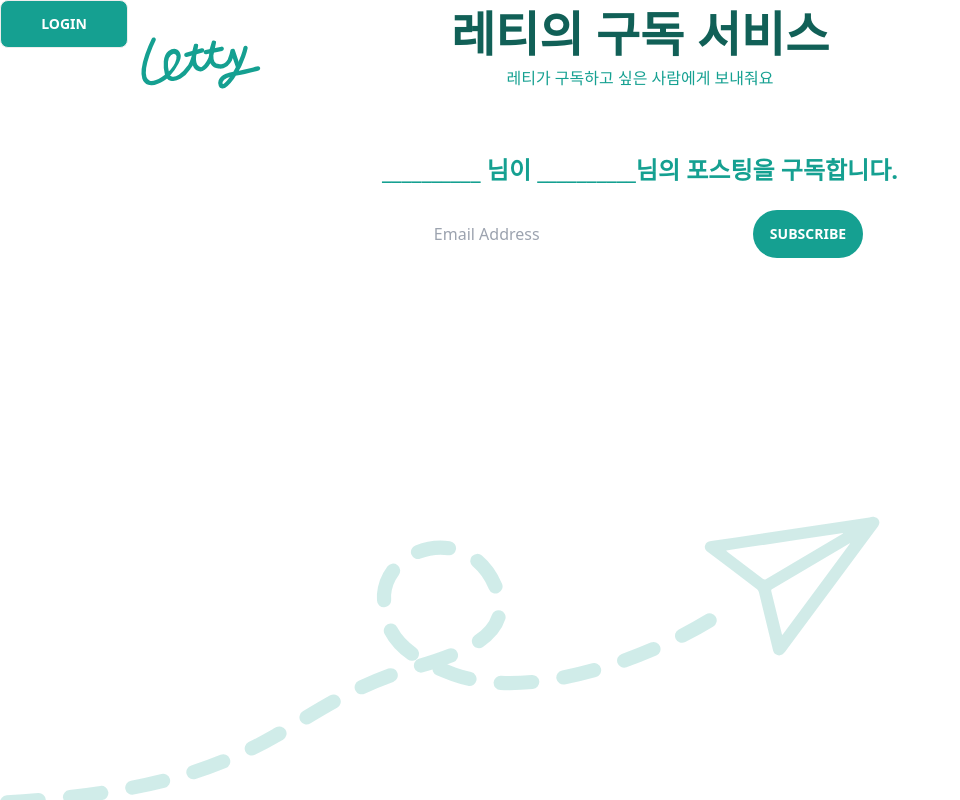
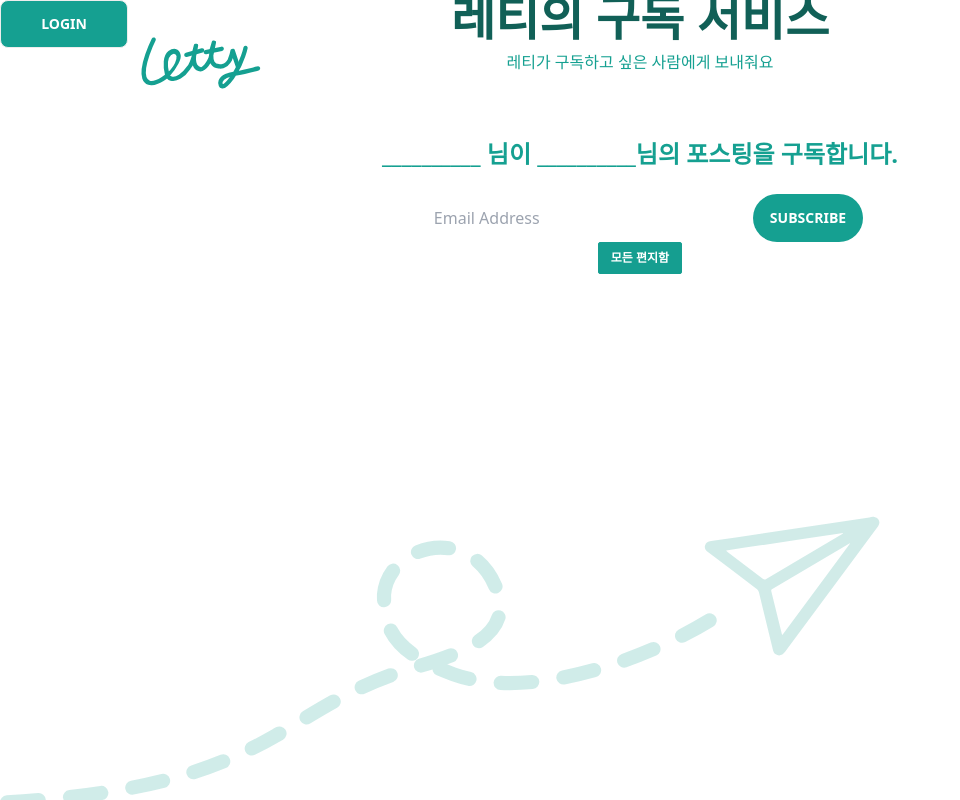
Before and after one commit to letty-project/letty-client, a React (Vite) app: page / in a window 1280 px wide. Shown: the whole page, without its empty margins (0-960 px from the left). Built offline with nearby package versions, Linux system fonts and the light colour scheme.

Commit message:
feat: '모든 편지함' 버튼 구현

```diff
--- /dev/null
+++ b/src/components/MailboxButton.tsx
@@ -0,0 +1,9 @@
+const MailboxButton = () => {
+  return (
+    <button className="btn btn-primary text-white text-xs btn-sm rounded-sm font-bold">
+      모든 편지함
+    </button>
+  );
+};
+
+export default MailboxButton;
--- a/src/pages/Home.tsx
+++ b/src/pages/Home.tsx
@@ -1,5 +1,5 @@
 import DottedLine from 'src/assets/airplane-with-dotted-line.svg';
-
+import MailboxButton from 'src/components/MailboxButton';
 const Home = () => {
   return (
     <>
@@ -46,9 +46,14 @@ const Home = () => {
               subscribe
             </button>
           </div>
+          <MailboxButton />
         </div>
       </div>
-      <img className="fixed left-1/5 bottom-[-50px]" src={DottedLine} alt="Dotted Line" />
+      <img
+        className="fixed left-1/5 bottom-[-50px]"
+        src={DottedLine}
+        alt="Dotted Line"
+      />
     </>
   );
 };
```
